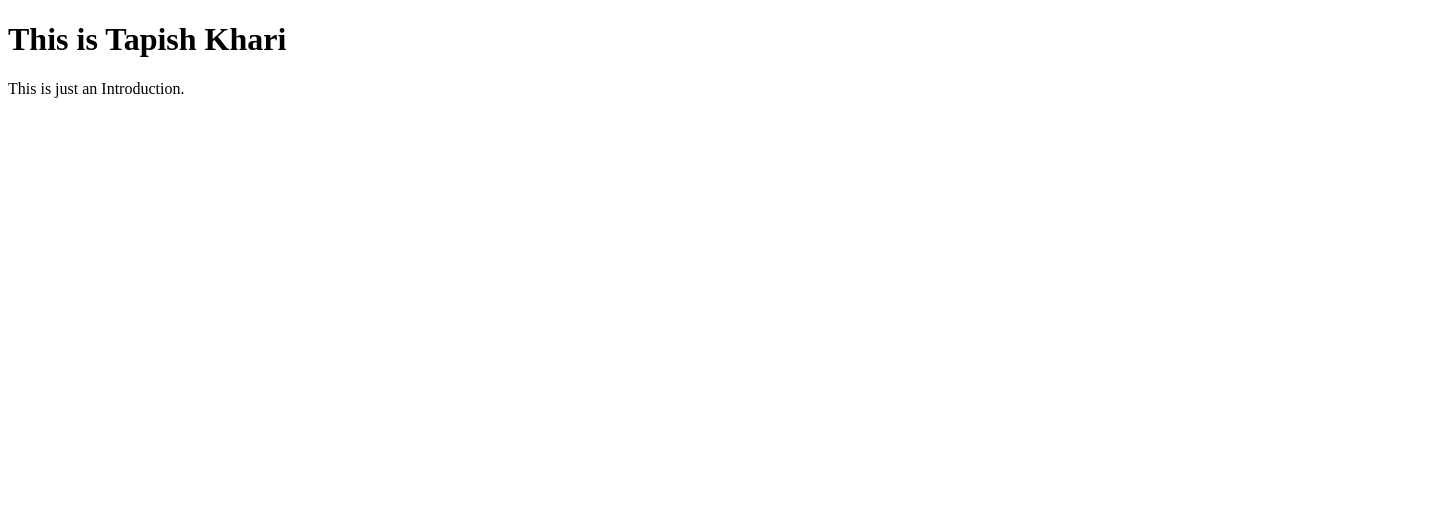
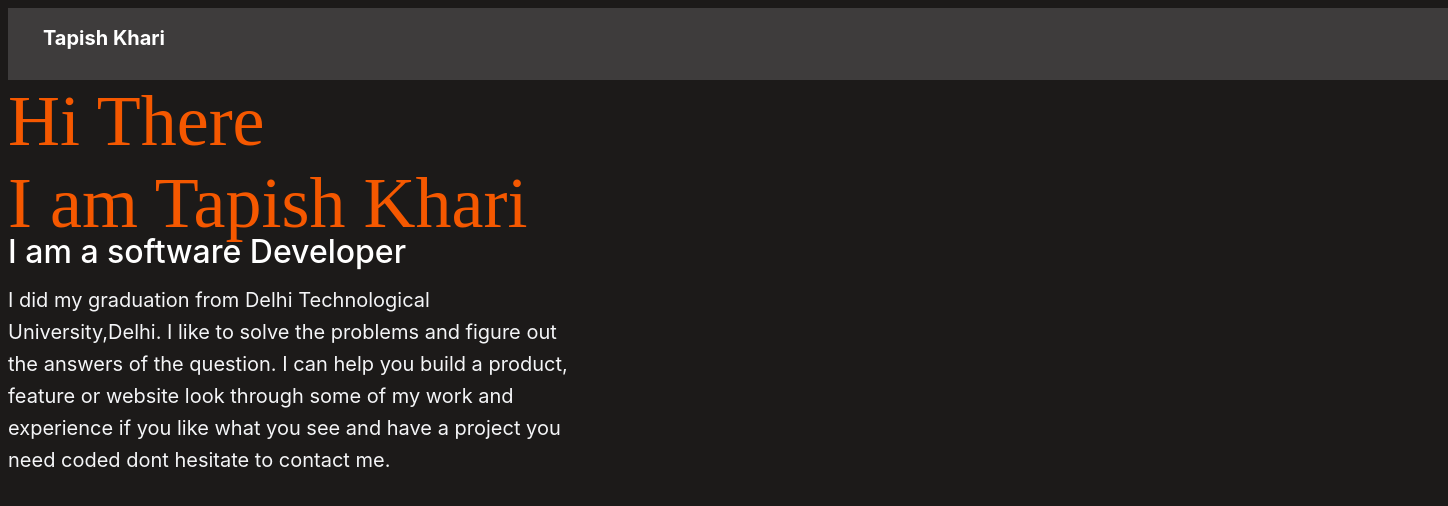
Before and after one commit to TapishKhari/Personal_Information, a plain HTML site: page index.html in a window 1280 px wide. Shown: the whole page, 1448 px wide, since content can reach past the window. Drawn offline with Linux system fonts and the light colour scheme.

Commit message:
Did some changes in the html and css files

```diff
--- a/index.html
+++ b/index.html
@@ -4,10 +4,25 @@
     <meta charset="UTF-8">
     <meta http-equiv="X-UA-Compatible" content="IE=edge">
     <meta name="viewport" content="width=device-width, initial-scale=1.0">
+    <link rel="stylesheet" type="text/css" href="style.css"/>
     <title>Document</title>
 </head>
 <body>
-    <h1 class="intro">This is Tapish Khari</h1>
-    <p class="brief">This is just an Introduction.</p>
+    <div class="heading">
+        <p id="name">Tapish Khari</p>
+    </div>
+    <div class="intro">
+        <p >Hi There<br> I am Tapish Khari</p>
+    </div>
+    <div class="brief">
+        <p>I am a software Developer</p>
+    </div>
+    <div class="describe">
+        <p>I did my graduation from Delhi Technological University,Delhi.
+             I like to solve the problems and figure out the answers of the question.
+             I can help you build a product, feature or website look through
+              some of my work and experience if you like what you see and have a
+               project you need coded dont hesitate to contact me.</p>
+    </div>
 </body>
 </html>
--- a/style.css
+++ b/style.css
@@ -1,6 +1,96 @@
+body{
+    position: absolute;
+    width: 1440px;
+    height: 870px;
+    left: 0px;
+    top: 0px;
+
+    background: #1C1A19;
+}
+.heading{
+    position: absolute;
+    width: 1440px;
+    height: 72px;
+    left: 0px;
+    top: 0px;
+
+    background: #3E3C3C;
+}
+#name{
+    width: 192px;
+height: 20px;
+
+font-family: 'Inter';
+font-style: normal;
+font-weight: 700;
+font-size: 20px;
+line-height: 20px;
+/* identical to box height, or 100% */
+left:192px;
+align-items: center;
+text-align: center;
+
+color: #FFFFFF;
+
+}
 .intro{
-  color:blue;
+    width: 566px;
+    height: 160px;
+
+    font-family: 'Crete Round';
+    font-style: normal;
+    font-weight: 400;
+    font-size: 72px;
+    line-height: 82px;
+    /* or 113% */
+
+    left:143px;
+    color: #F55800;
 }
 .brief{
-  color:red;
+    width: 566px;
+    height: 24px;
+
+    font-family: 'Inter';
+    font-style: normal;
+    font-weight: 500;
+    font-size: 32px;
+    line-height: 44px;
+    /* or 138% */
+
+    display: flex;
+    align-items: center;
+
+    color: #FFFFFF;
+
+
+    /* Inside auto layout */
+
+    flex: none;
+    order: 1;
+    flex-grow: 0;
 }
+.describe
+{
+    width: 566px;
+height: 123px;
+
+font-family: 'Inter';
+font-style: normal;
+font-weight: 400;
+font-size: 20px;
+line-height: 32px;
+/* or 160% */
+
+
+/* Neutrals/N20 */
+
+color: #F4F5F7;
+
+
+/* Inside auto layout */
+
+flex: none;
+order: 2;
+flex-grow: 0;
+}
```
